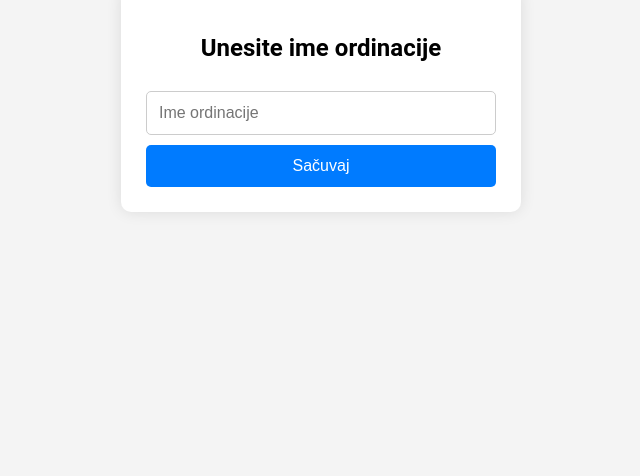
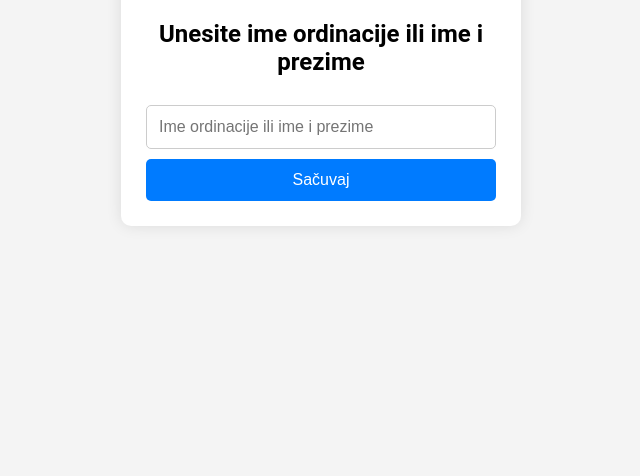
Before and after one commit to udzdoo/aplikacija, a plain HTML site: page index.html in a window 1280 px wide. Shown: the part 324-800 px from the top of the page, without its empty margins (319-959 px from the left). Drawn offline with Linux system fonts and the light colour scheme.

Commit message:
Update index.html

```diff
--- a/index.html
+++ b/index.html
@@ -108,8 +108,8 @@
     <h1>Informacije za Ciklonizaciju</h1>
 
     <div id="loginSection" class="login-container">
-        <h2>Unesite ime ordinacije</h2>
-        <input type="text" id="clinicName" class="input-field" placeholder="Ime ordinacije">
+        <h2>Unesite ime ordinacije ili ime i prezime</h2>
+        <input type="text" id="clinicName" class="input-field" placeholder="Ime ordinacije ili ime i prezime">
         <button class="login-button" onclick="saveClinicName()">Sačuvaj</button>
     </div>
 
```
